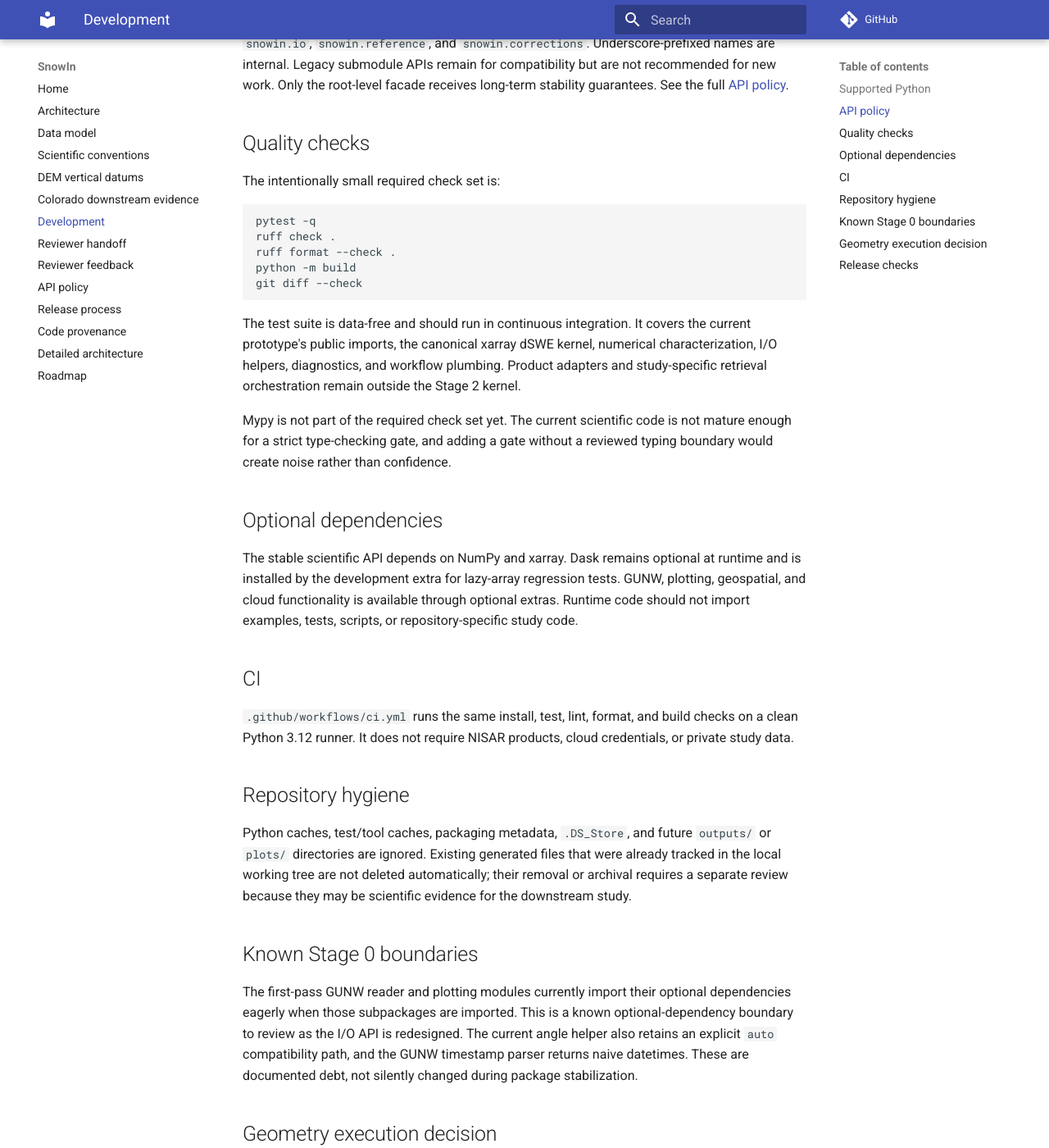
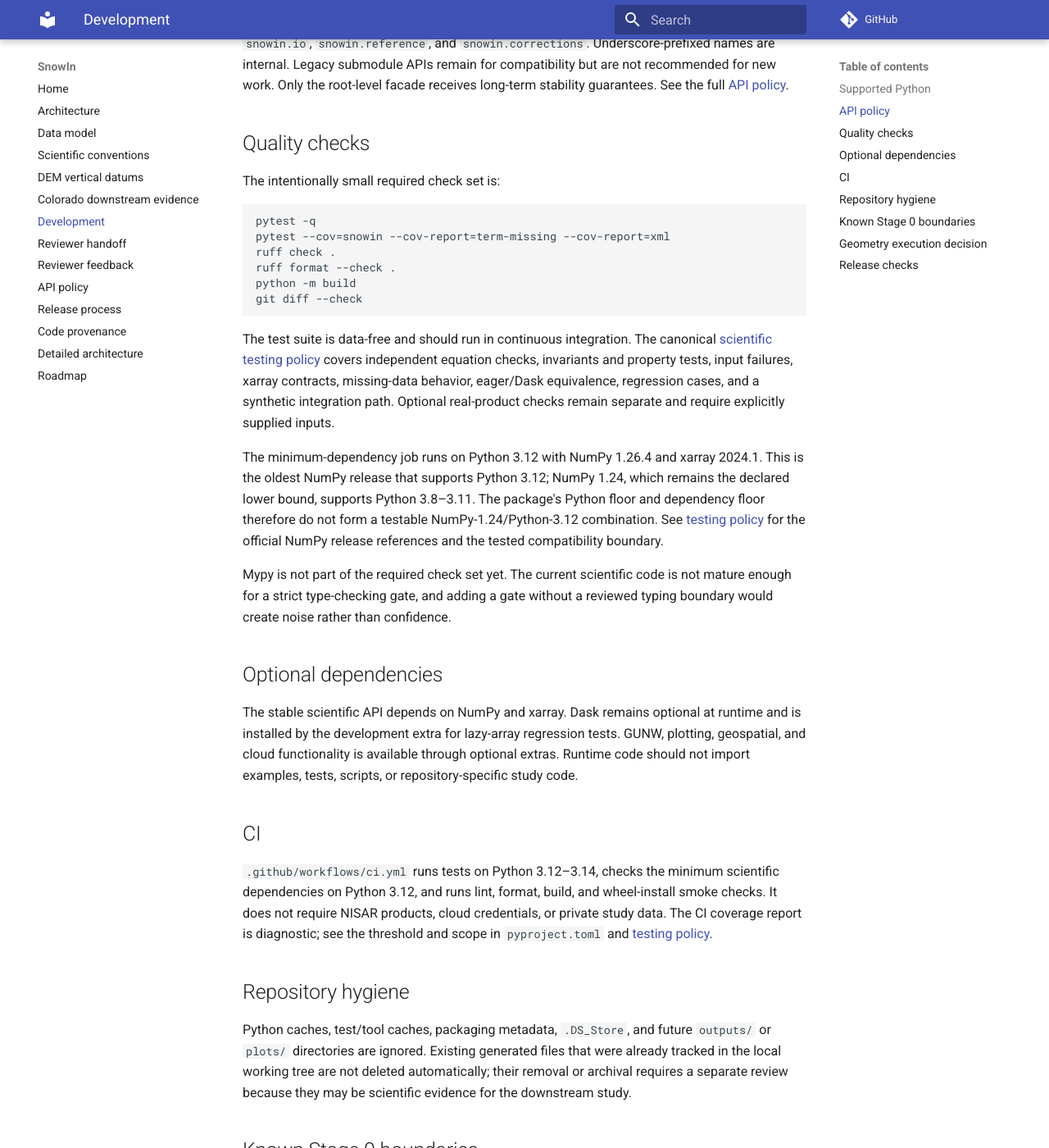
Before and after one commit to snowin-org/snowin, an MkDocs documentation site: the page built from docs/development.md, in a window 1280 px wide and 1400 px high, scrolled down 600 px. Shown: the whole window at 82% size. Built offline with MkDocs 1.6.1 and Material for MkDocs 9.7.7, drawn with Linux system fonts in a browser that asks for light colours; comment, search, counter and statistics services are not loaded; some of the changed text lies outside the part shown.

Commit message:
Add scientific testing policy and contributor rules

````diff
--- a/docs/development.md
+++ b/docs/development.md
@@ -4,7 +4,7 @@
 
 SnowIn targets Python 3.12 and newer. The requirement is declared in
 `pyproject.toml`, Ruff targets Python 3.12 syntax, and continuous integration
-runs the package on Python 3.12. Local development may use a newer supported
+tests Python 3.12, 3.13, and 3.14. Local development may use a newer supported
 interpreter.
 
 SnowIn uses a `src/` layout. Install the package before importing it from a
@@ -34,17 +34,26 @@ The intentionally small required check set is:
 
 ```bash
 pytest -q
+pytest --cov=snowin --cov-report=term-missing --cov-report=xml
 ruff check .
 ruff format --check .
 python -m build
 git diff --check
 ```
 
-The test suite is data-free and should run in continuous integration. It
-covers the current prototype's public imports, the canonical xarray dSWE
-kernel, numerical characterization, I/O helpers, diagnostics, and workflow
-plumbing. Product adapters and study-specific retrieval orchestration remain
-outside the Stage 2 kernel.
+The test suite is data-free and should run in continuous integration. The
+canonical [scientific testing policy](testing.md) covers independent equation
+checks, invariants and property tests, input failures, xarray contracts,
+missing-data behavior, eager/Dask equivalence, regression cases, and a
+synthetic integration path. Optional real-product checks remain separate and
+require explicitly supplied inputs.
+
+The minimum-dependency job runs on Python 3.12 with NumPy 1.26.4 and xarray
+2024.1. This is the oldest NumPy release that supports Python 3.12; NumPy 1.24,
+which remains the declared lower bound, supports Python 3.8–3.11. The package's
+Python floor and dependency floor therefore do not form a testable
+NumPy-1.24/Python-3.12 combination. See [testing policy](testing.md) for the
+official NumPy release references and the tested compatibility boundary.
 
 Mypy is not part of the required check set yet. The current scientific code is
 not mature enough for a strict type-checking gate, and adding a gate without a
@@ -60,9 +69,11 @@ scripts, or repository-specific study code.
 
 ## CI
 
-`.github/workflows/ci.yml` runs the same install, test, lint, format, and build
-checks on a clean Python 3.12 runner. It does not require NISAR products,
-cloud credentials, or private study data.
+`.github/workflows/ci.yml` runs tests on Python 3.12–3.14, checks the minimum
+scientific dependencies on Python 3.12, and runs lint, format, build, and
+wheel-install smoke checks. It does not require NISAR products, cloud
+credentials, or private study data. The CI coverage report is diagnostic; see
+the threshold and scope in `pyproject.toml` and [testing policy](testing.md).
 
 ## Repository hygiene
 
@@ -104,9 +115,10 @@ installation and CLI help smoke test:
 python -m build
 python -m venv /tmp/snowin-wheel-smoke
 /tmp/snowin-wheel-smoke/bin/python -m pip install dist/*.whl
-/tmp/snowin-wheel-smoke/bin/python -c "import snowin; print(snowin.__version__)"
-/tmp/snowin-wheel-smoke/bin/snowin-plot-gunw --help
+/tmp/snowin-wheel-smoke/bin/python scripts/wheel_smoke.py
 ```
 
-The wheel smoke test verifies that the built artifact, rather than the checkout,
-contains the package and console entry point.
+The smoke script verifies that the built artifact, rather than the checkout,
+is imported and that its public dSWE API returns the expected scientific
+result. CI checks the console entry point in the development environment, where
+the optional plotting dependencies are installed.
````
Also changed, not shown: AGENTS.md (added, +49 -0 lines), CONTRIBUTING.md (+22 -1 lines), docs/testing.md (added, +200 -0 lines), pyproject.toml (+22 -0 lines), .github/pull_request_template.md (added).
